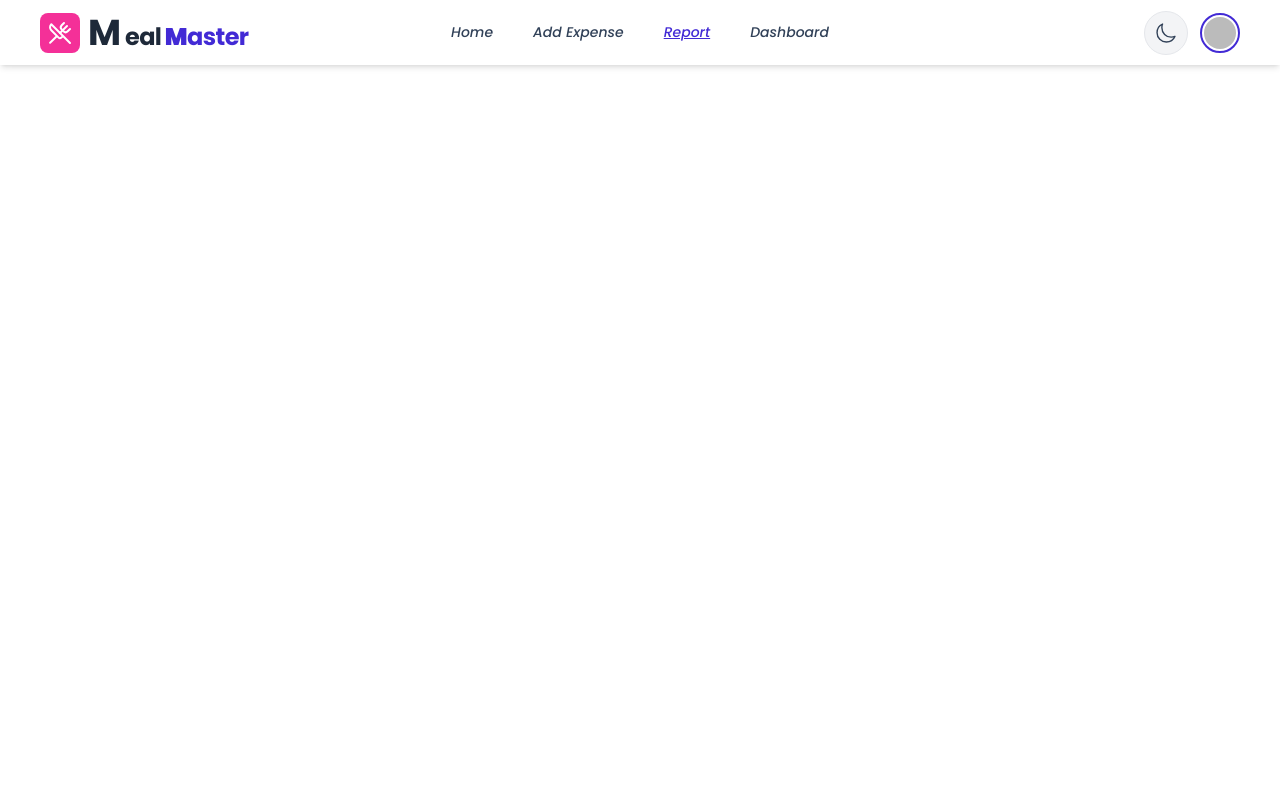
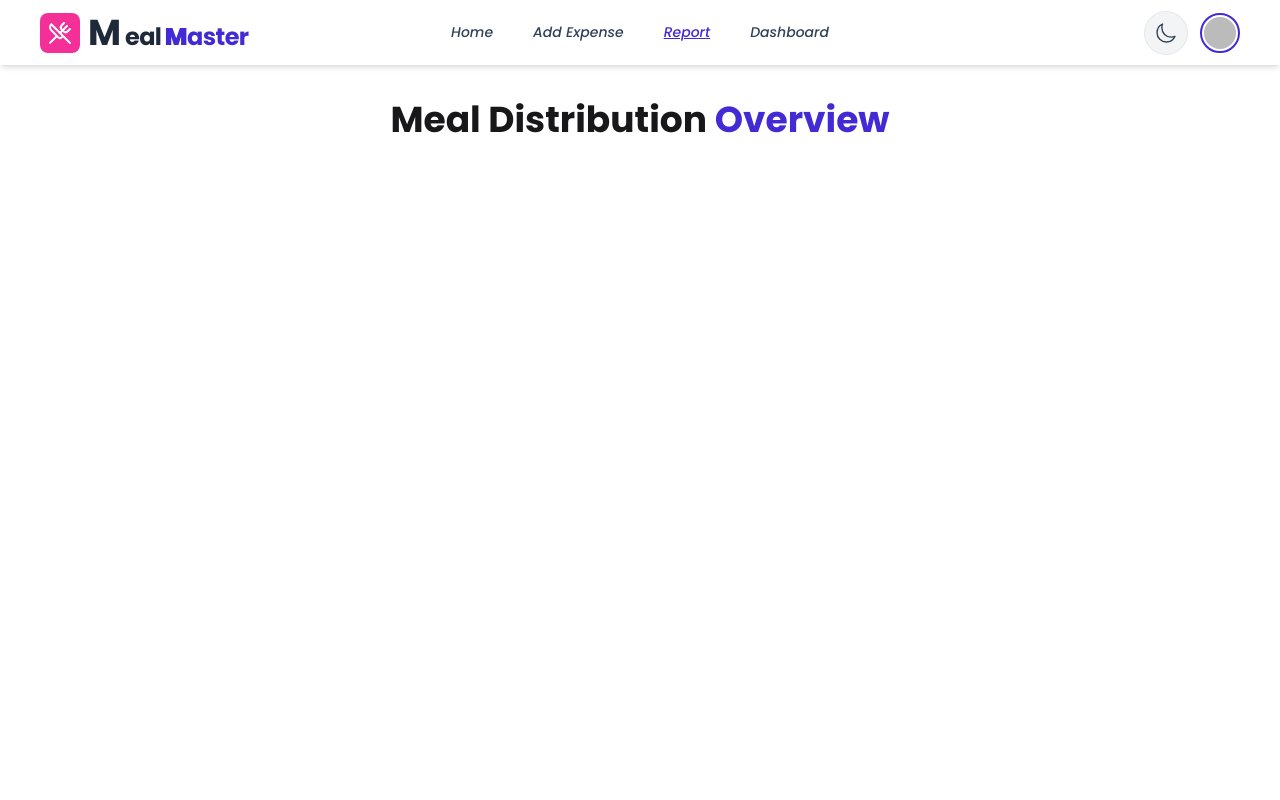
Before and after one commit to mehadhossen123/meal-master-frontend, a React (Vite) app: page /report in a window 1280 px wide. Shown: the top 800 px of the page. Built offline with nearby package versions, Linux system fonts and the light colour scheme; no server answers; sample sign-in values are in the browser's storage.

Commit message:
edit something

```diff
--- a/src/pages/Report.jsx
+++ b/src/pages/Report.jsx
@@ -2,11 +2,14 @@ import React from 'react';
 
 const Report = () => {
     return (
+      <div className="pt-20">
         <div>
+          <h1 className='lg:text-4xl my-5 text-2xl text-center  font-bold '>
 
-            this is report
-
+            Meal Distribution <span className='text-primary'>Overview</span>
+          </h1>
         </div>
+      </div>
     );
 };
 
```
